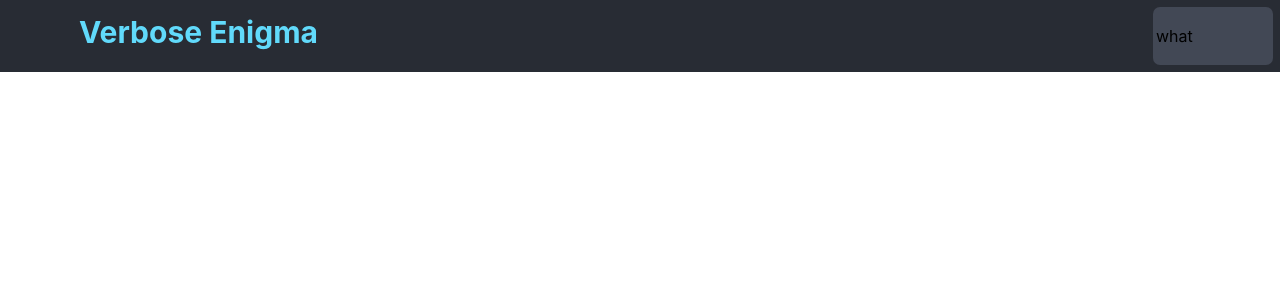
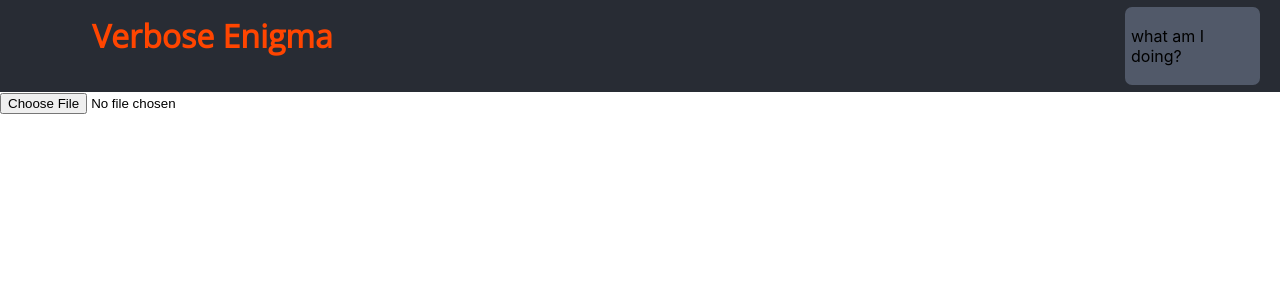
Before and after one commit to uChanakya-Archives/verbose-enigma, a React (Create React App) app: page / in a window 1280 px wide. Shown: the top 300 px of the page. Built offline with nearby package versions, Linux system fonts and the light colour scheme.

Commit message:
v0.1.1 - added input element for files - css changes

```diff
--- a/package.json
+++ b/package.json
@@ -1,6 +1,6 @@
 {
   "name": "verbose-enigma",
-  "version": "0.1.0",
+  "version": "0.1.1",
   "private": true,
   "dependencies": {
     "@testing-library/jest-dom": "^5.11.9",
--- /dev/null
+++ b/src/components/fileInputModal.tsx
@@ -0,0 +1,14 @@
+import React from "react";
+import "../styles/headerCom.css";
+
+class FileInputModal extends React.Component {
+  render() {
+    return (
+      <div>
+        <input type="file" id="file-selector" accept=".json"></input>
+      </div>
+    );
+  }
+}
+
+export default FileInputModal;
--- a/src/components/headerCom.tsx
+++ b/src/components/headerCom.tsx
@@ -9,7 +9,7 @@ class HeaderCom extends React.Component {
           <h1>Verbose Enigma</h1>
         </div>
         <div className="header_optDiv">
-          <p>what</p>
+          <p>what am I doing?</p>
         </div>
       </header>
     );
--- a/src/index.tsx
+++ b/src/index.tsx
@@ -3,12 +3,14 @@ import ReactDOM from "react-dom";
 
 //import App from "./App";
 import HeaderCom from "./components/headerCom";
+import FileInputModal from "./components/fileInputModal";
 
 import "./styles/index.css";
 
 ReactDOM.render(
   <React.StrictMode>
     <HeaderCom />
+    <FileInputModal />
   </React.StrictMode>,
   document.getElementById("root")
 );
--- a/src/styles/headerCom.css
+++ b/src/styles/headerCom.css
@@ -1,9 +1,11 @@
+@import url("https://fonts.googleapis.com/css2?family=Open+Sans");
+
 header {
   background-color: #282c34;
-  max-height: 60px;
-  padding: 7px;
+  padding: 7px 20px;
+  box-sizing: border-box;
   display: grid;
-  grid-template-columns: 50px 280px auto minmax(auto, 120px);
+  grid-template-columns: 50px 280px auto 135px;
   column-gap: 7px;
   grid-template-areas: "icon head . opt";
 }
@@ -13,14 +15,15 @@ header {
 
 .header_optDiv {
   grid-area: opt;
-  padding: 3px;
+  padding: 3px 6px;
   border-radius: 7px;
-  background-color: #424855;
+  background-color: #515969;
 }
 
 .header_headingDiv h1 {
   margin: 0;
   padding: 7px 15px;
-  font-size: 30px;
-  color: #61dafb;
+  font-size: 32px;
+  font-family: "Open Sans", sans-serif;
+  color: #ff4500;
 }
```
Also changed, not shown: src/components/mainCom.tsx (added, +10 -0 lines), src/styles/fileModal.css (added), src/styles/mainCom.css (added).
